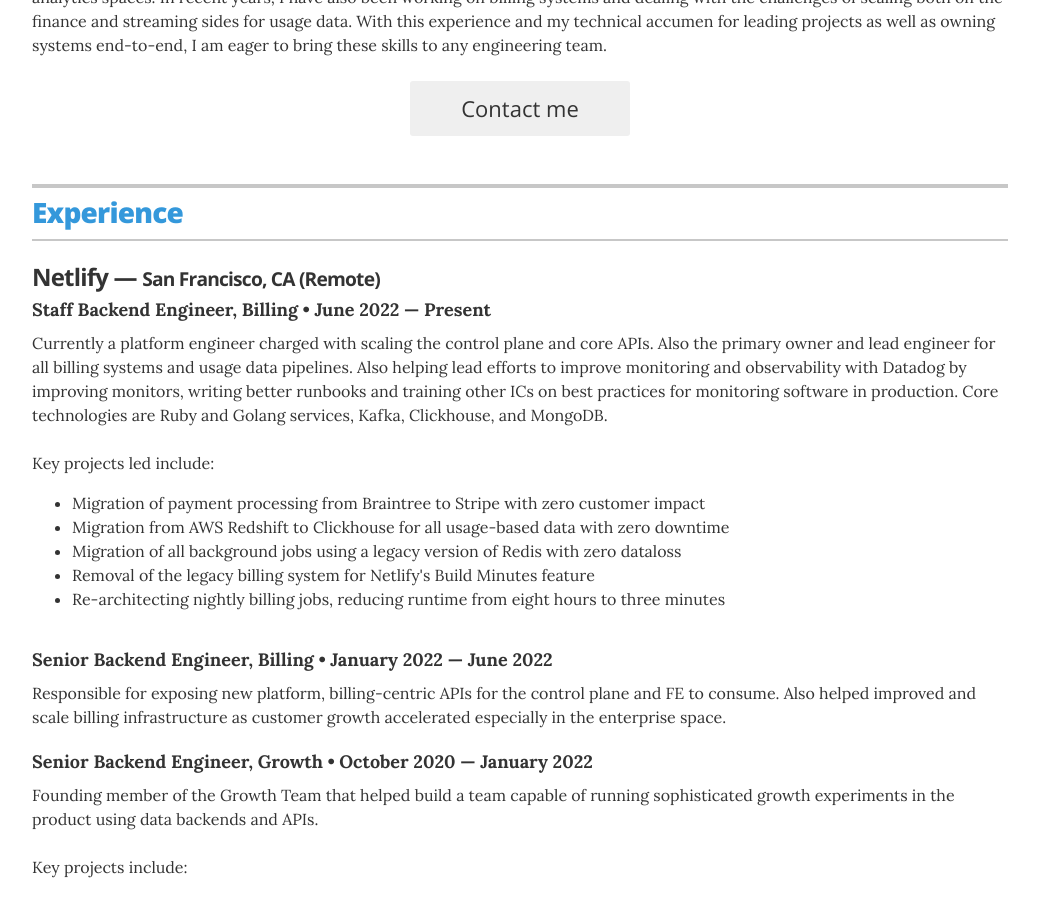
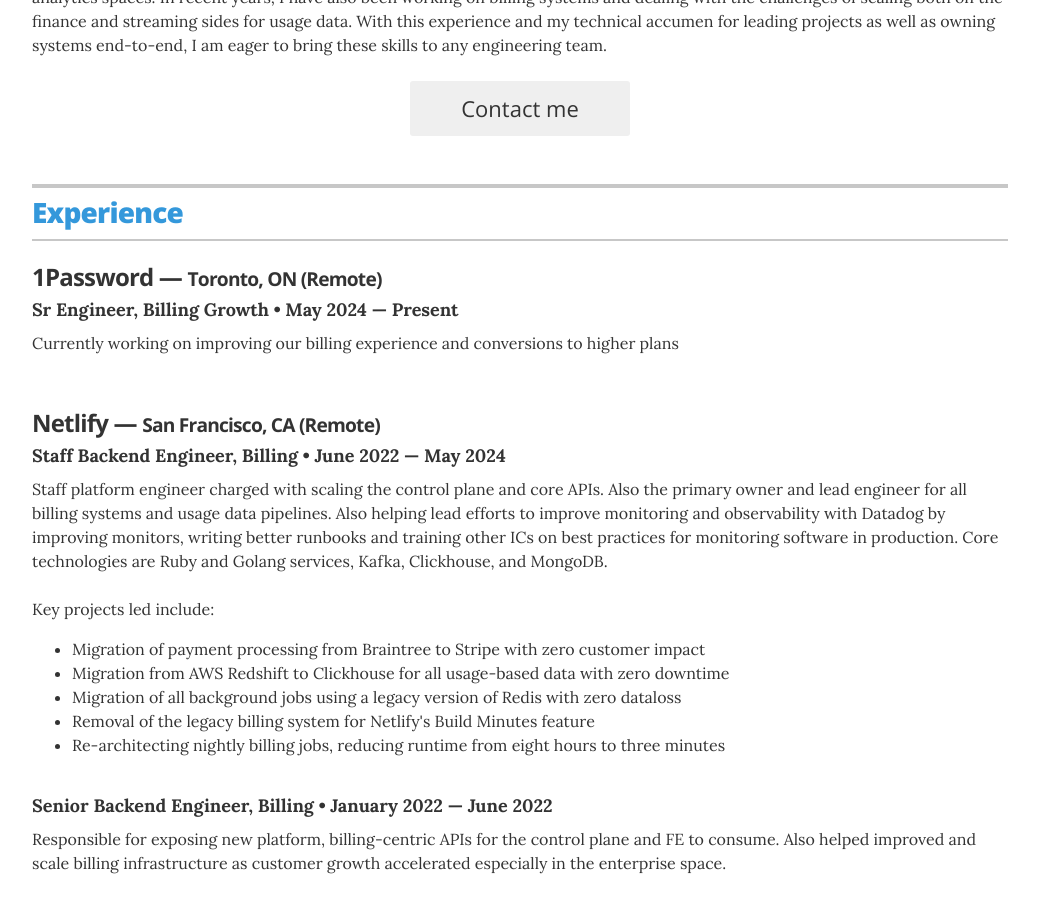
Before and after one commit to bryanmikaelian/resume, a Jekyll site: the page built from index.html, in a window 1280 px wide and 900 px high, scrolled down 347 px. Shown: the whole window, without its empty margins (120-1159 px from the left). Built offline with Jekyll 4.4.1, drawn with Linux system fonts in a browser that asks for light colours.

Commit message:
Add 1password

```diff
--- a/_data/experience.yml
+++ b/_data/experience.yml
@@ -1,8 +1,13 @@
 # Jobs
+- company: 1Password &mdash; <small>Toronto, ON (Remote)</small>
+  position: Sr Engineer, Billing Growth
+  duration: May 2024 &mdash; Present
+  summary: "Currently working on improving our billing experience and conversions to higher plans"
+
 - company: Netlify &mdash; <small>San Francisco, CA (Remote)</small>
   position: Staff Backend Engineer, Billing
-  duration: June 2022 &mdash; Present
-  summary: "Currently a platform engineer charged with scaling the control plane and core APIs. Also the primary owner and lead engineer for all billing systems and usage data pipelines. Also helping lead efforts to improve monitoring and observability with Datadog by improving monitors, writing better runbooks and training other ICs on best practices for monitoring software in production. Core technologies are Ruby and Golang services, Kafka, Clickhouse, and MongoDB.
+  duration: June 2022 &mdash; May 2024
+  summary: "Staff platform engineer charged with scaling the control plane and core APIs. Also the primary owner and lead engineer for all billing systems and usage data pipelines. Also helping lead efforts to improve monitoring and observability with Datadog by improving monitors, writing better runbooks and training other ICs on best practices for monitoring software in production. Core technologies are Ruby and Golang services, Kafka, Clickhouse, and MongoDB.
   <br />
   <br />
   Key projects led include:
```
